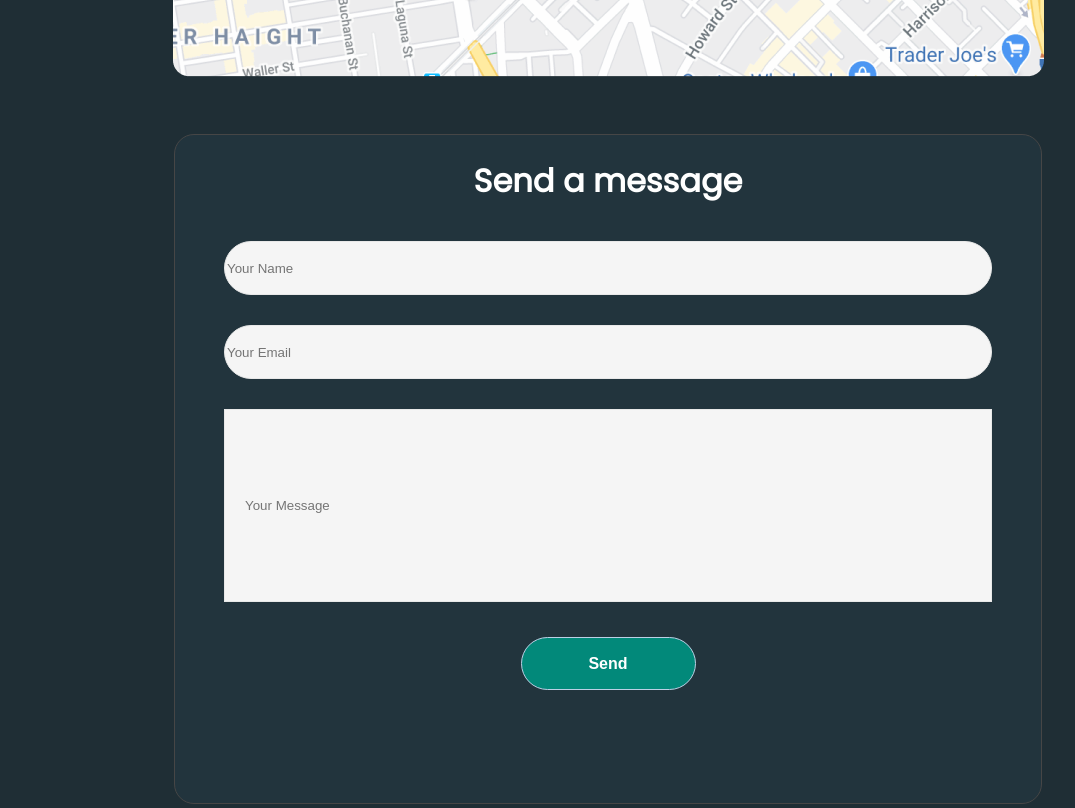
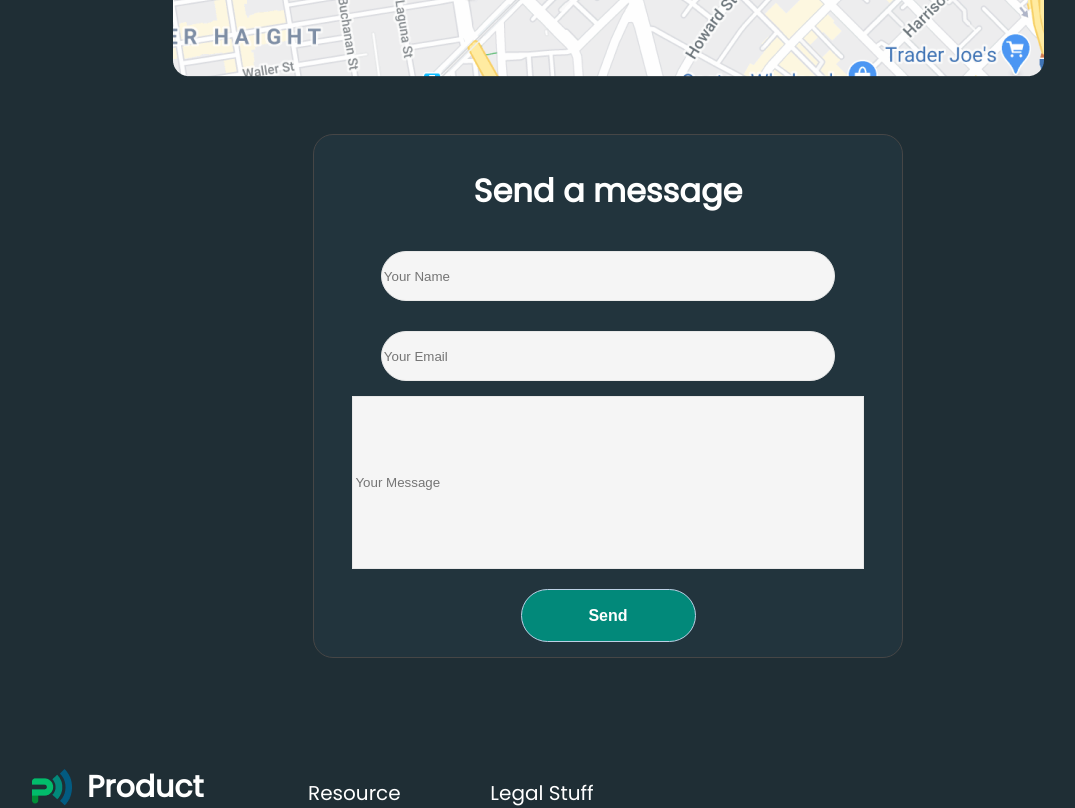
Before and after one commit to elkhayate/product, a Next.js app: page /Resources in a window 1280 px wide. Shown: the part 2900-3708 px from the top of the page, without its empty margins (32-1107 px from the left). Built offline with nearby package versions, Linux system fonts and the light colour scheme.

Commit message:
added media resources

```diff
--- a/pages/Resources.js
+++ b/pages/Resources.js
@@ -8,6 +8,7 @@ import fb from "../public/img/facebook.png"
 import tw from "../public/img/twitter.png"
 import ist from "../public/img/instagram.png"
 import map from "../public/img/map.png"
+
 export default function Resources() {
     const {isLight, dark, light} = useContext(ThemeContext);
     const theme = isLight ? light : dark
@@ -46,9 +47,9 @@ export default function Resources() {
                 <Image  src = {map} alt = "map" />
                 <form style={{backgroundColor : isLight ? "white" : "#22343D"}} className={style.form}>
                     <h1>Send a message</h1>
-                    <input type="text" placeholder="Your Name" />
-                    <input type="email" placeholder="Your Email"/>
-                    <input style={{height : "193px", width : "768px", borderRadius : "0px"}} className={style.msg} type="text" placeholder="Your Message" />
+                    <input className={style.textt} type="text" placeholder="Your Name" />
+                    <input className={style.textt} type="email" placeholder="Your Email"/>
+                    <input className={style.message}  type="text" placeholder="Your Message" />
                     <button>Send</button>
                 </form>
             </div>
--- a/styles/Resources.module.css
+++ b/styles/Resources.module.css
@@ -100,8 +100,7 @@
     margin-bottom: 50px;
 }
 .form {
-    width: 868px;
-    height: 670px;
+    width: 50%;
     margin: auto;
     background: #22343D;
     border: 1px solid #464646;
@@ -109,23 +108,68 @@
     border-radius: 20px;
     margin-top: 50px;
     margin-bottom: 50px;
+    padding: 10px;
 }
-.form input {
-    width: 768px;
-    height: 54px;
+.message {
+    background: #F5F5F5;
+    border: 1px solid #E8E8E8;
+    box-sizing: border-box;
+    display: block;
+    margin: auto;
+    height: 173px;
+    width: 90%;
+
+}
+.textt {
+    width: 80%;
+    height: 50px;
     background: #F5F5F5;
     border: 1px solid #E8E8E8;
     box-sizing: border-box;
     border-radius: 39px;
     margin: 15px;
 }
-.msg {
-    padding: 23px 20px;
-    background: #F5F5F5;
-    border: 1px solid #E8E8E8;
-    box-sizing: border-box;
-}
+
 .form button {
     margin-top: 20px;
     border-radius: 100px;
 }
+@media (max-width : 1200px) {
+    .business {
+        display: block;
+        justify-content: center;
+        align-items: center;
+        text-align: center;
+        width: 100%;
+        padding: 25px;
+    }
+    .content {
+        width: 95%;
+        margin: auto;
+    }
+    .content h1{
+        margin: auto;
+        width: 80%;
+        margin-bottom: 20px;
+    }
+    .content p {
+        width: 95%;
+        margin: auto;
+        margin-bottom: 20px;
+        margin-top: 20px;
+    }
+    .socials {
+        width: 40%;
+    }
+    .form {
+        width: 100%;
+        height: 100%;
+    }
+    .message {
+        width: 90%;
+        padding: 0px 0px;
+    }
+    .textt {
+        width: 90%;
+    }
+}
```
